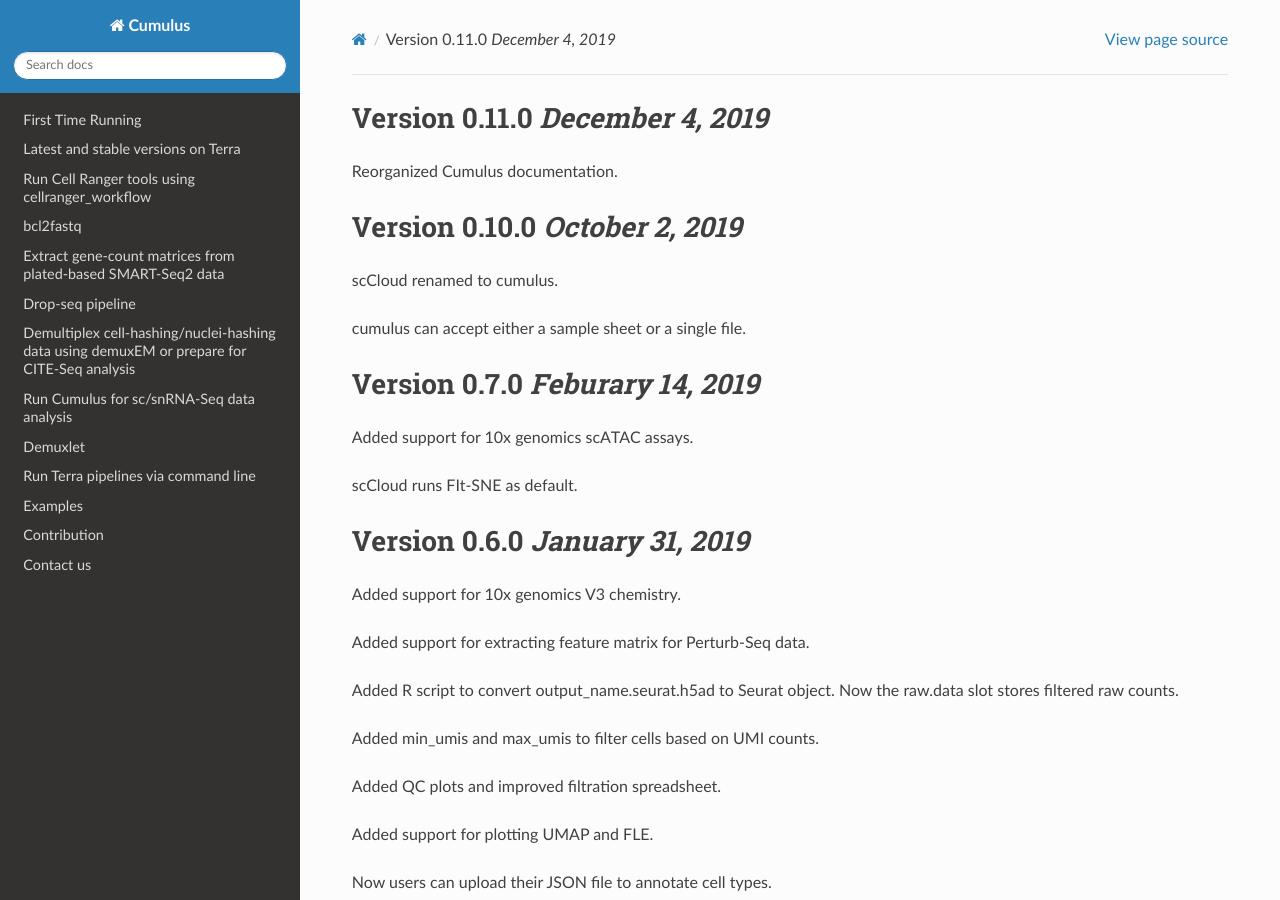
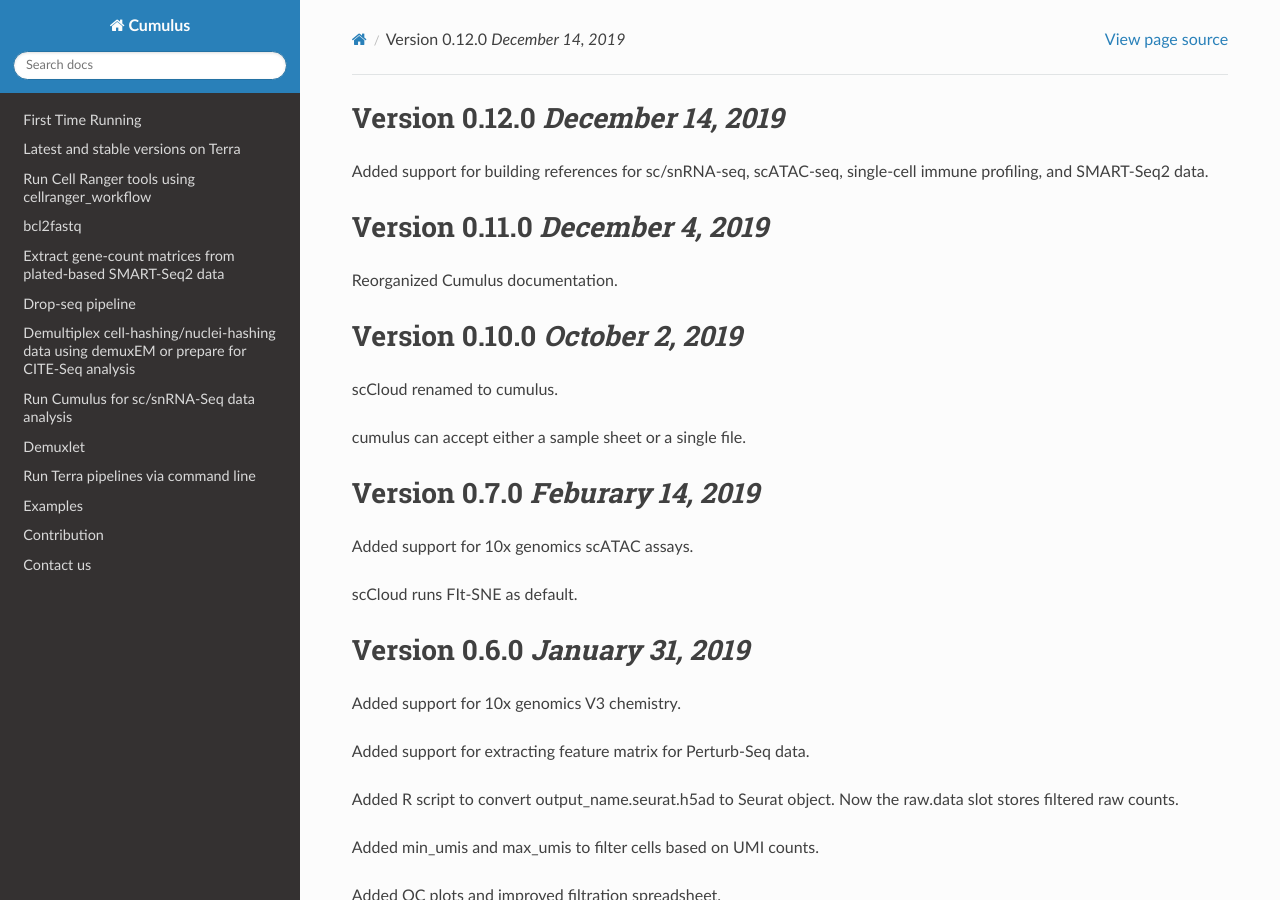
Before and after one commit to lilab-bcb/cumulus, a Sphinx documentation site: the page built from docs/release_notes.rst, in a window 1280 px wide and 900 px high. Built offline with Sphinx 7.4.7 and the Read the Docs theme 2.0.0, drawn with Linux system fonts in a browser that asks for light colours.

Commit message:
release notes

```diff
--- a/docs/release_notes.rst
+++ b/docs/release_notes.rst
@@ -1,3 +1,8 @@
+Version 0.12.0 `December 14, 2019`
+-----------------------------------
+
+Added support for building references for sc/snRNA-seq, scATAC-seq, single-cell immune profiling, and SMART-Seq2 data.
+
 Version 0.11.0 `December 4, 2019`
 ---------------------------------
 
--- a/docs/versions.rst
+++ b/docs/versions.rst
@@ -31,7 +31,7 @@ Latest version
 	  - Run Bowtie2 and RSEM to generate gene-count matrices for SMART-Seq2 data from FASTQ files
 	* - cumulus/smartseq2_create_reference
 	  - 4
-	  - Generate user-customized genome references for SMART-Seq2 workflow.
+	  - Generate user-customized genome references for SMART-Seq2 data.
 	* - cumulus/cumulus
 	  - 11
 	  - Run cumulus analysis module for variable gene selection, batch correction, PCA, diffusion map, clustering, visualization, differential expression analysis, cell type annotation, etc.
```
